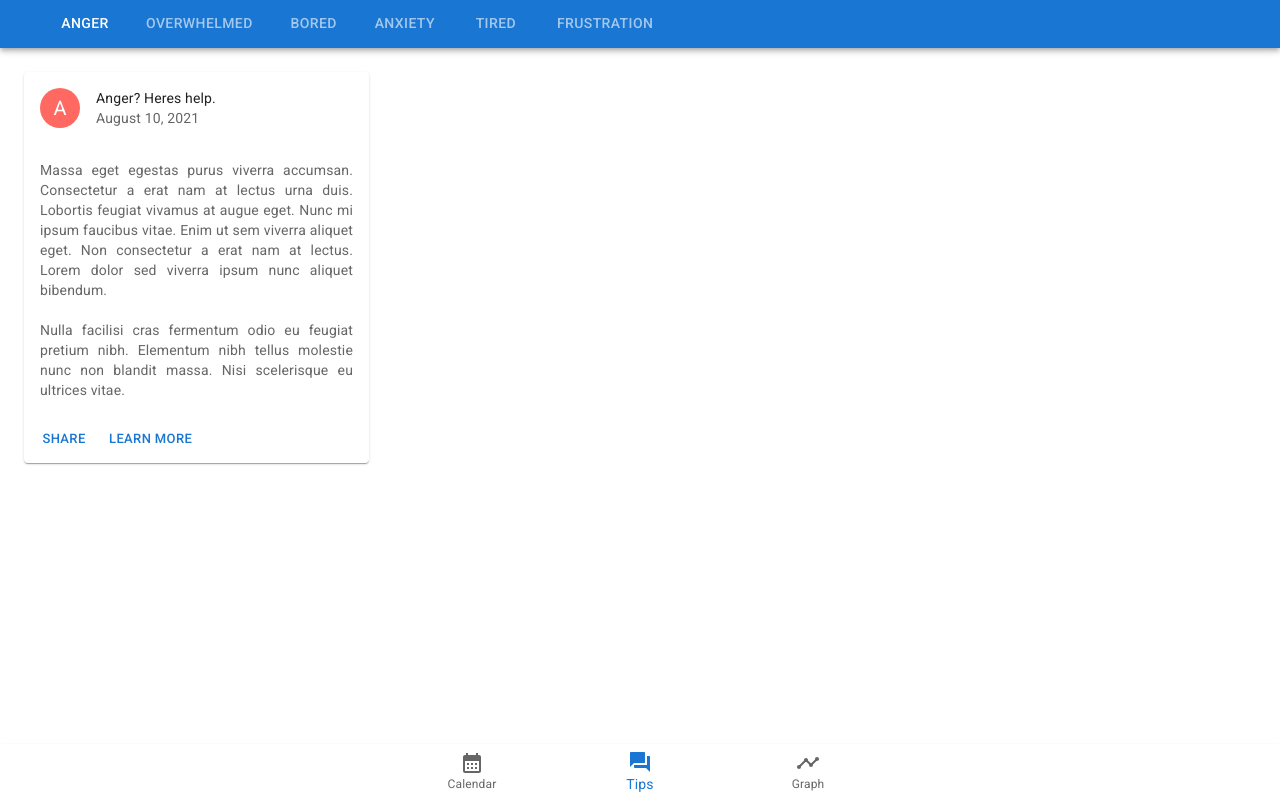
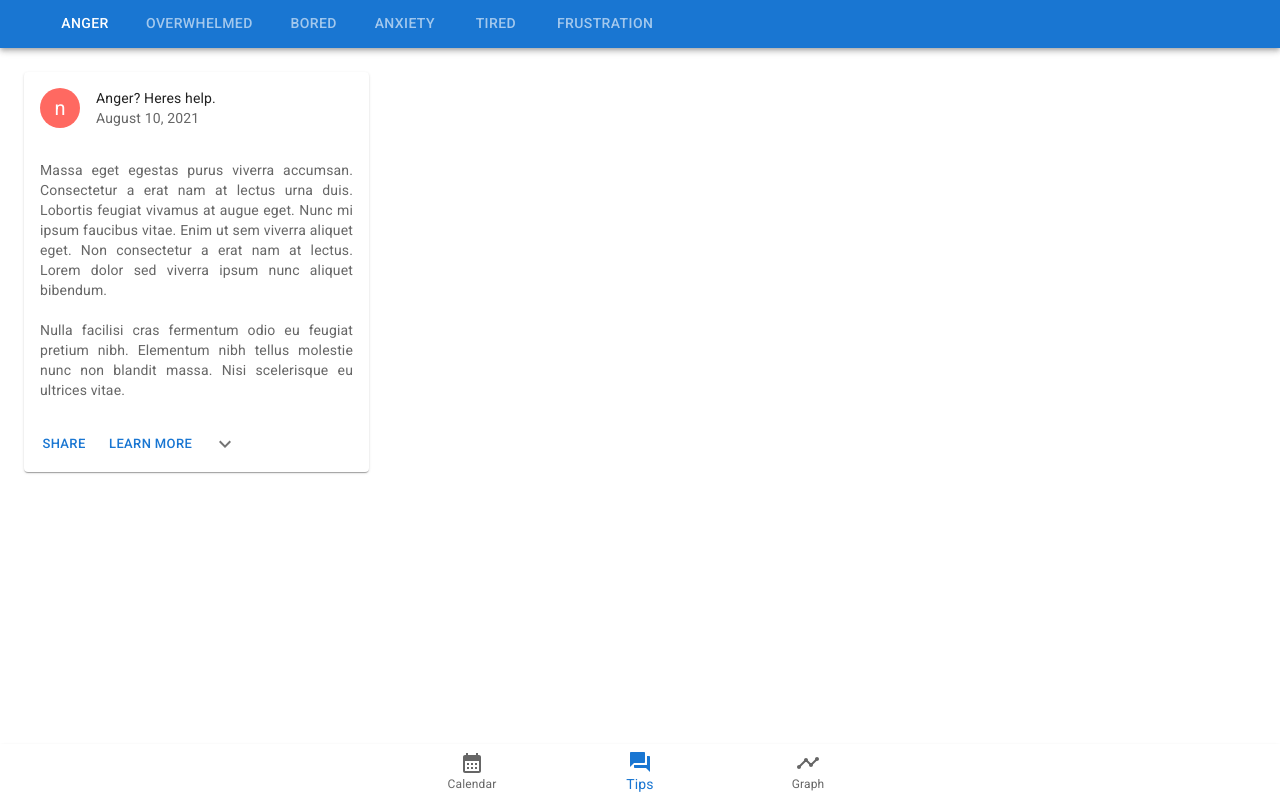
Before and after one commit to adamva/CMPUT302-emotion-tracker, a React (Create React App) app in the folder ui/: page /#/ in a window 1280 px wide. Built offline with nearby package versions, Linux system fonts and the light colour scheme.

Commit message:
add expansion back randomly

```diff
--- a/ui/src/components/Tips/TipsCard.js
+++ b/ui/src/components/Tips/TipsCard.js
@@ -1,13 +1,18 @@
 import * as React from 'react';
 import { Link as ReactRouterDomLink } from 'react-router-dom';
+
+import Avatar from '@mui/material/Avatar';
 import Button from '@mui/material/Button';
 import Card from '@mui/material/Card';
 import CardHeader from '@mui/material/CardHeader';
 import CardMedia from '@mui/material/CardMedia';
 import CardContent from '@mui/material/CardContent';
 import CardActions from '@mui/material/CardActions';
-import Avatar from '@mui/material/Avatar';
+import Collapse from '@mui/material/Collapse';
+import { styled } from '@mui/material/styles';
+import IconButton from '@mui/material/IconButton';
 import Typography from '@mui/material/Typography';
+import ExpandMoreIcon from '@mui/icons-material/ExpandMore';
 
 import ShareMenu from './ShareMenu';
 import { getRandomNumber } from '../../utils/Utils';
@@ -18,10 +23,28 @@
 https://mui.com/material-ui/react-card/#media
 */
 
+const ExpandMore = styled((props) => {
+  const { expand, ...other } = props;
+  return <IconButton {...other} />;
+})(({ theme, expand }) => ({
+  transform: !expand ? 'rotate(0deg)' : 'rotate(180deg)',
+  marginLeft: 'auto',
+  transition: theme.transitions.create('transform', {
+    duration: theme.transitions.duration.shortest,
+  }),
+}));
+
 export default function TipsCard({ emotion, content }) {
+    const [expanded, setExpanded] = React.useState(false);
+    const disableComments = getRandomNumber(0, 1) ? true : false;
     console.debug('Rendering emotion TipsCard content:');
     console.debug(content);
     const learnMoreURL = `https://www.google.com/search?q=${emotion.label}`;
+
+    const handleExpandClick = () => {
+      setExpanded(!expanded);
+    };
+
   return (
     <Card sx={{ maxWidth: 345 }}>
         {content.imageSrc !== '' &&
@@ -50,7 +73,32 @@
       <CardActions>
         <ShareMenu />
         <Button component={ReactRouterDomLink} to={learnMoreURL} size="small">Learn More</Button>
+        { !disableComments &&
+          <ExpandMore
+            expand={expanded}
+            onClick={handleExpandClick}
+            aria-expanded={expanded}
+            aria-label="show more"
+          >
+            <ExpandMoreIcon />
+          </ExpandMore>
+        }
       </CardActions>
+      { !disableComments &&
+        <Collapse in={expanded} timeout="auto" unmountOnExit>
+          <CardContent>
+            <Typography paragraph>
+              Lorem ipsum dolor sit amet, consectetur adipiscing elit, sed do iusmod tempor incididunt ut labore et dolore magna aliqua.
+            </Typography>
+            <Typography paragraph>
+            Lorem ipsum dolor sit amet, consectetur adipiscing elit, sed do iusmod tempor incididunt ut labore et dolore magna aliqua.
+            </Typography>
+            <Typography paragraph>
+            Lorem ipsum dolor sit amet, consectetur adipiscing elit, sed do iusmod tempor incididunt ut labore et dolore magna aliqua.
+            </Typography>
+          </CardContent>
+        </Collapse>
+      }
     </Card>
   );
 }
```
